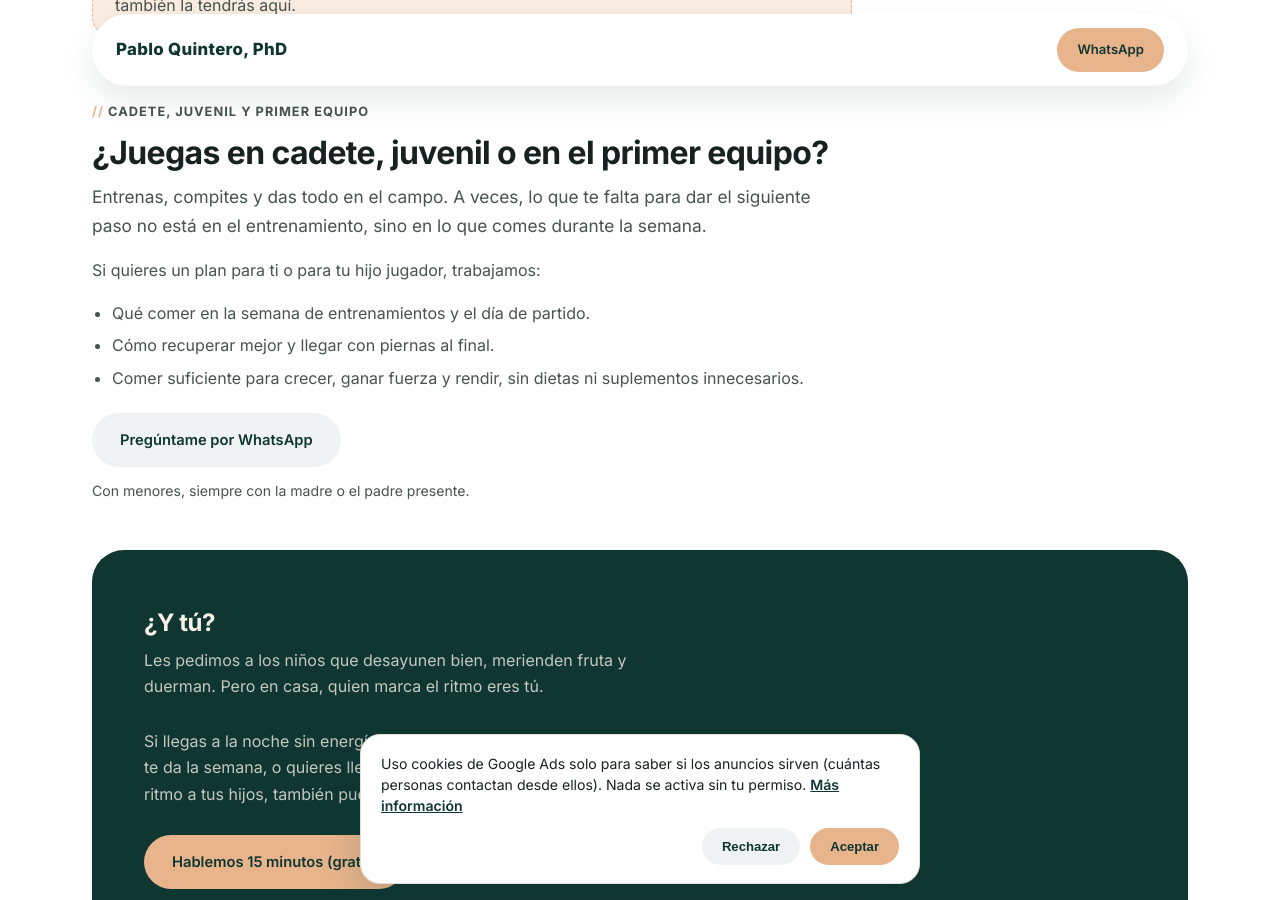
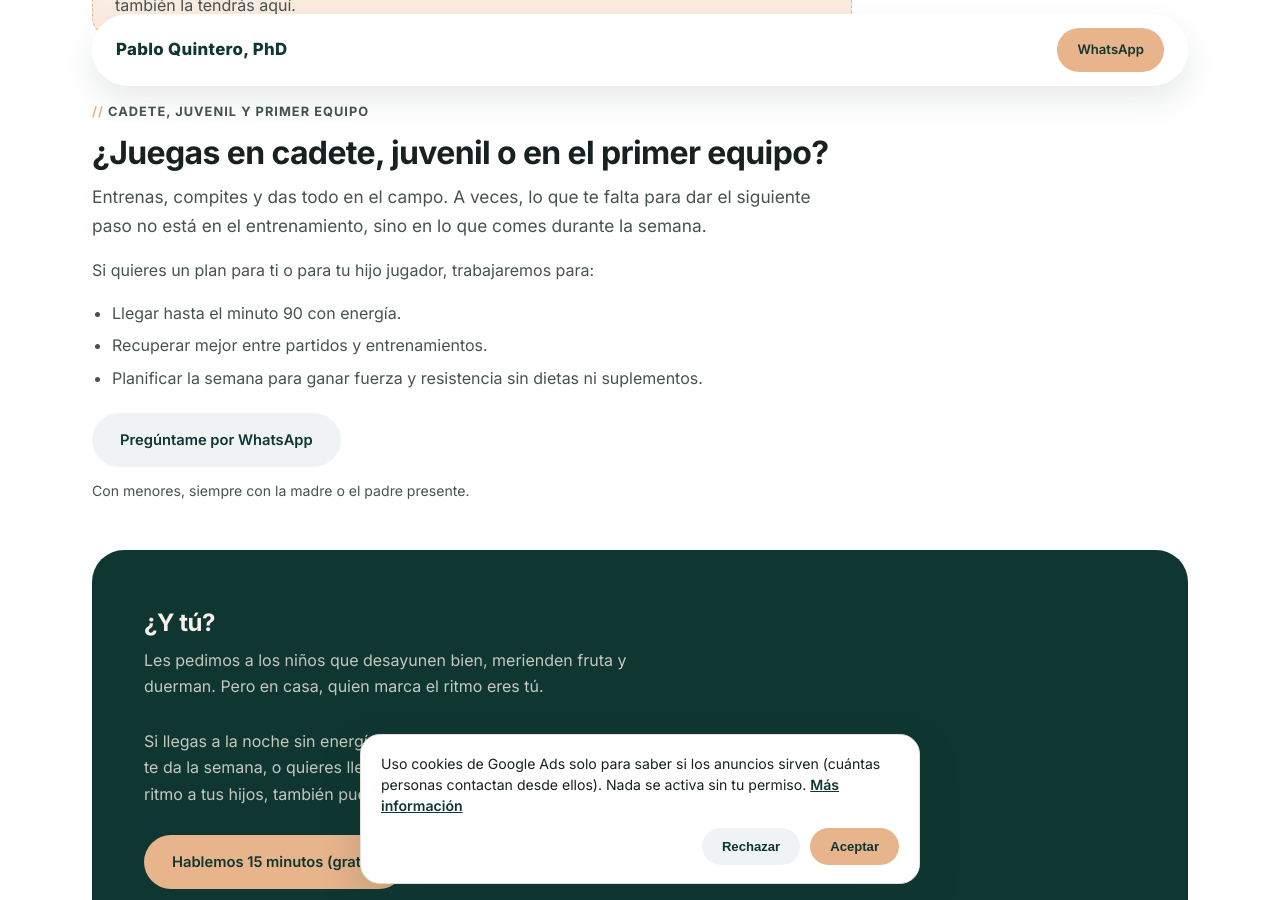
Before and after one commit to pquinriver/pabloquintero-nutricion, a Jekyll site: the page built from cda-medano/index.html, in a window 1280 px wide and 900 px high, scrolled down 1894 px. Built offline with Jekyll 4.4.1, drawn with Linux system fonts in a browser that asks for light colours.

Commit message:
CDA El Médano: beneficios en el bloque de cadete, juvenil y primer equipo
Co-Authored-By: Claude Opus 5.5 <noreply@anthropic.com>
Claude-Session: https://claude.ai/code/session_01JN2Y8US3rvFxxVan4gejBw

```diff
--- a/cda-medano/index.html
+++ b/cda-medano/index.html
@@ -74,11 +74,11 @@ noindex: true
     <p class="eyebrow-note">Cadete, juvenil y primer equipo</p>
     <h2>¿Juegas en cadete, juvenil o en el primer equipo?</h2>
     <p class="club-lede">Entrenas, compites y das todo en el campo. A veces, lo que te falta para dar el siguiente paso no está en el entrenamiento, sino en lo que comes durante la semana.</p>
-    <p>Si quieres un plan para ti o para tu hijo jugador, trabajamos:</p>
+    <p>Si quieres un plan para ti o para tu hijo jugador, trabajaremos para:</p>
     <ul class="club-checks">
-      <li>Qué comer en la semana de entrenamientos y el día de partido.</li>
-      <li>Cómo recuperar mejor y llegar con piernas al final.</li>
-      <li>Comer suficiente para crecer, ganar fuerza y rendir, sin dietas ni suplementos innecesarios.</li>
+      <li>Llegar hasta el minuto 90 con energía.</li>
+      <li>Recuperar mejor entre partidos y entrenamientos.</li>
+      <li>Planificar la semana para ganar fuerza y resistencia sin dietas ni suplementos.</li>
     </ul>
     <a class="btn btn--secondary" href="https://wa.me/34623823083?text=Hola%20Pablo%2C%20vengo%20del%20CDA%20El%20M%C3%A9dano%20y%20me%20interesa%20la%20nutrici%C3%B3n%20para%20futbolistas" target="_blank" rel="noopener">Pregúntame por WhatsApp</a>
     <p class="lp-cta-note">Con menores, siempre con la madre o el padre presente.</p>
```
